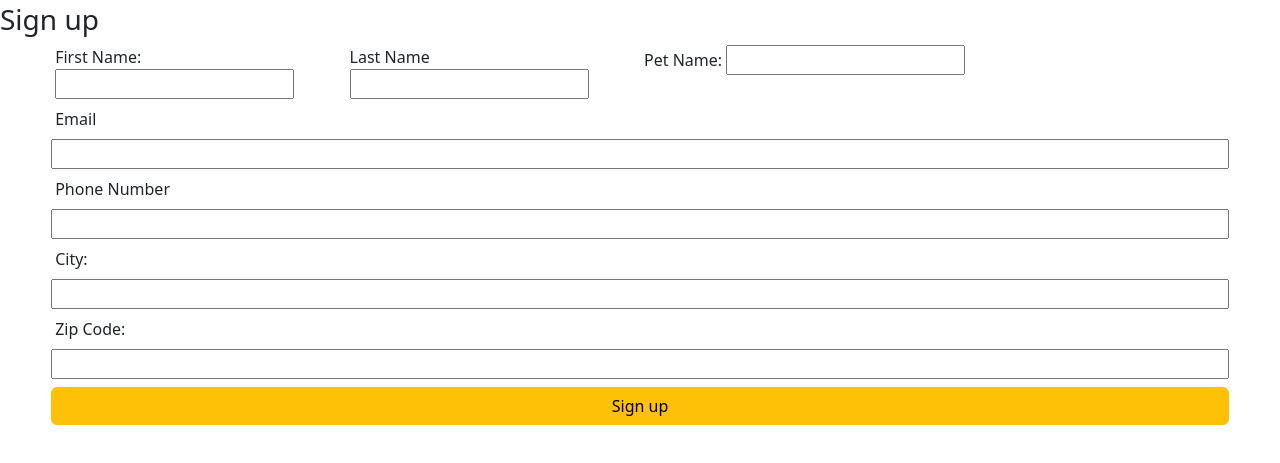
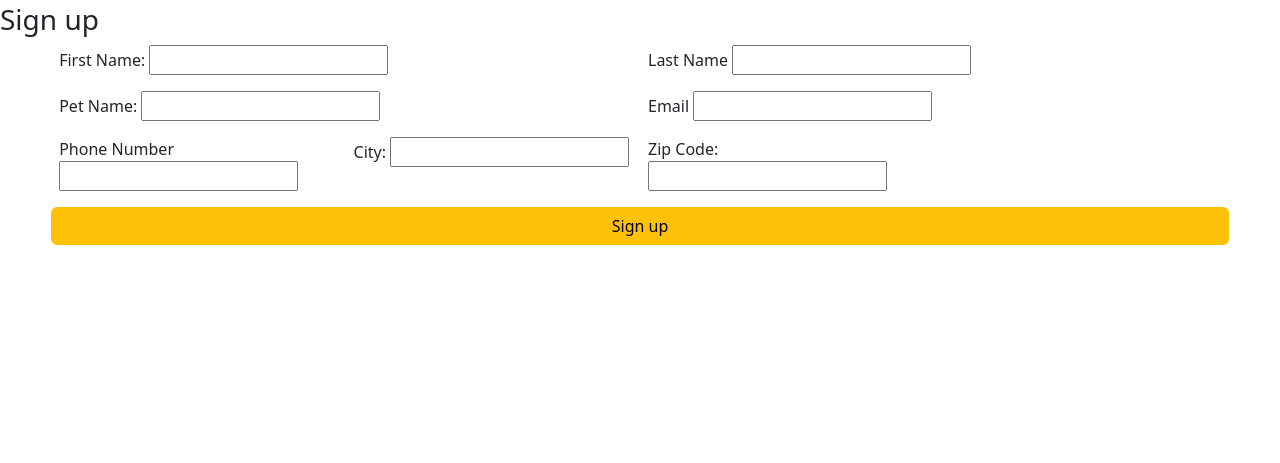
Before and after one commit to Flatee90/Pet-Kennel, a plain HTML site: page index.html in a window 1280 px wide. Shown: the part 53-516 px from the top of the page. Drawn offline with nearby package versions, Linux system fonts and the light colour scheme.

Commit message:
still adding bootstrap and stuck on day 4

```diff
--- a/index.html
+++ b/index.html
@@ -16,13 +16,13 @@
 <body>
     <h1 style="text-align: center;">Pet Form</h1>
     <h3>Sign up</h3>
-    <form action="index.html" class="row g-2" style="margin-left: 4%; margin-right: 4%;">
-        <div class="col-md-3">
+    <form action="index.html" class="row g-3" style="margin-left: 4%; margin-right: 4%;">
+        <div class="col-md-6">
         <label for="userName"> First Name:</label>
         <input type="text" id="userName"><br>
         </div>
 
-<div class="col-md-3">
+<div class="col-md-6">
         <label for="userName">Last Name</label>
         <input type="text" id="UserName"><br>
 </div>
@@ -33,17 +33,24 @@
         </div>
 
 
-        <label for="Useremail"> Email</label>
+        <div class="col-md-6">
+        <label for="Useremail">Email</label>
         <input type="email" id="Useremail"><br>
+        </div>
 
+        <div class="col-md-3">
         <label for="phonenumber">Phone Number</label>
         <input type="text" id="phonenumber"><br>
-
+        </div>
+<div class="col-md-3">
         <label for="city">City:</label>
         <input type="text" id="city"><br>
+</div>
 
+<div class="col-md-3">
         <label for="zipcode">Zip Code:</label>
         <input type="text" id="zipcode"><br>
+</div>
 
 
         <button type="button" class="btn btn-warning" id="saveButton">Sign up</button>
```
